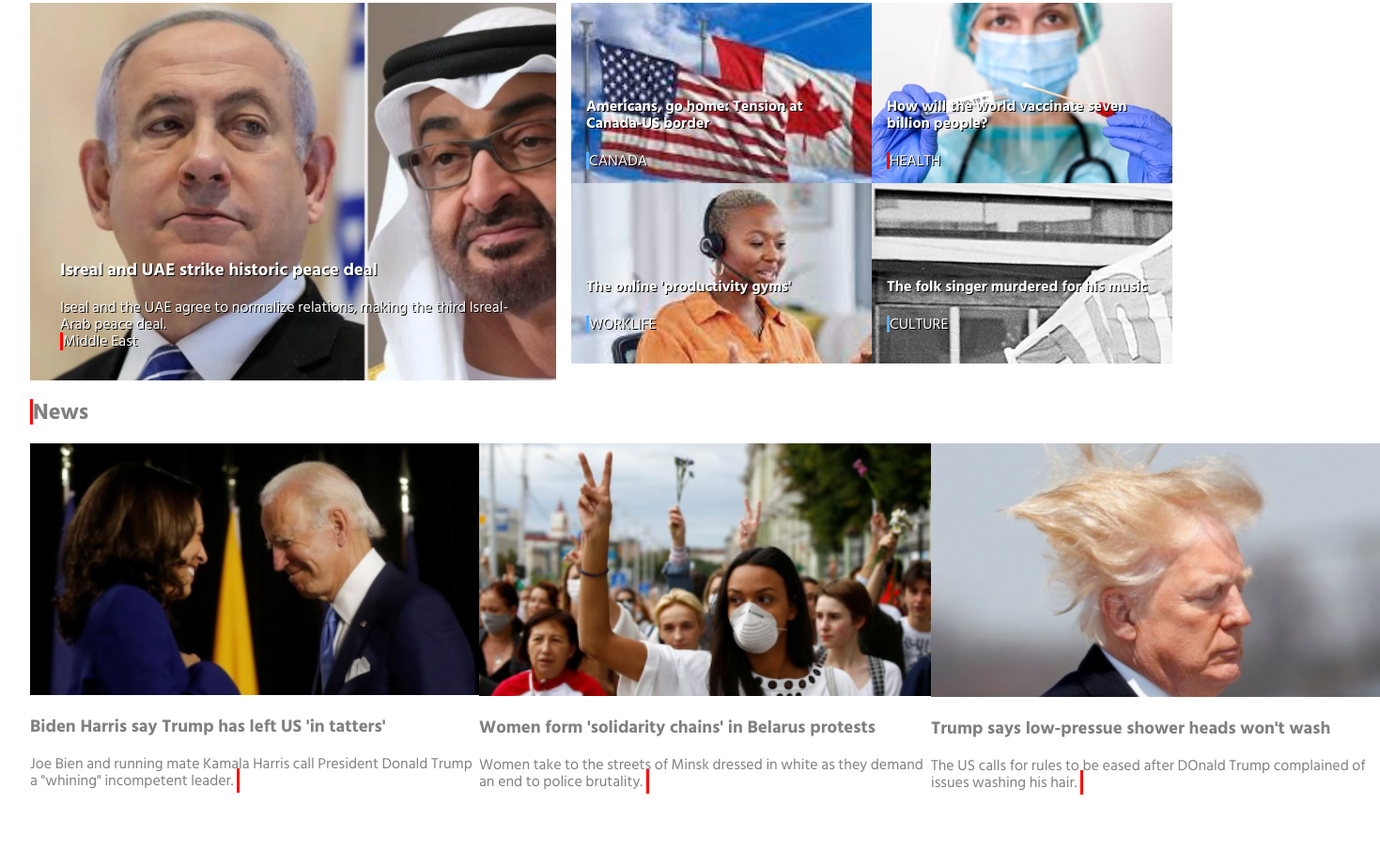
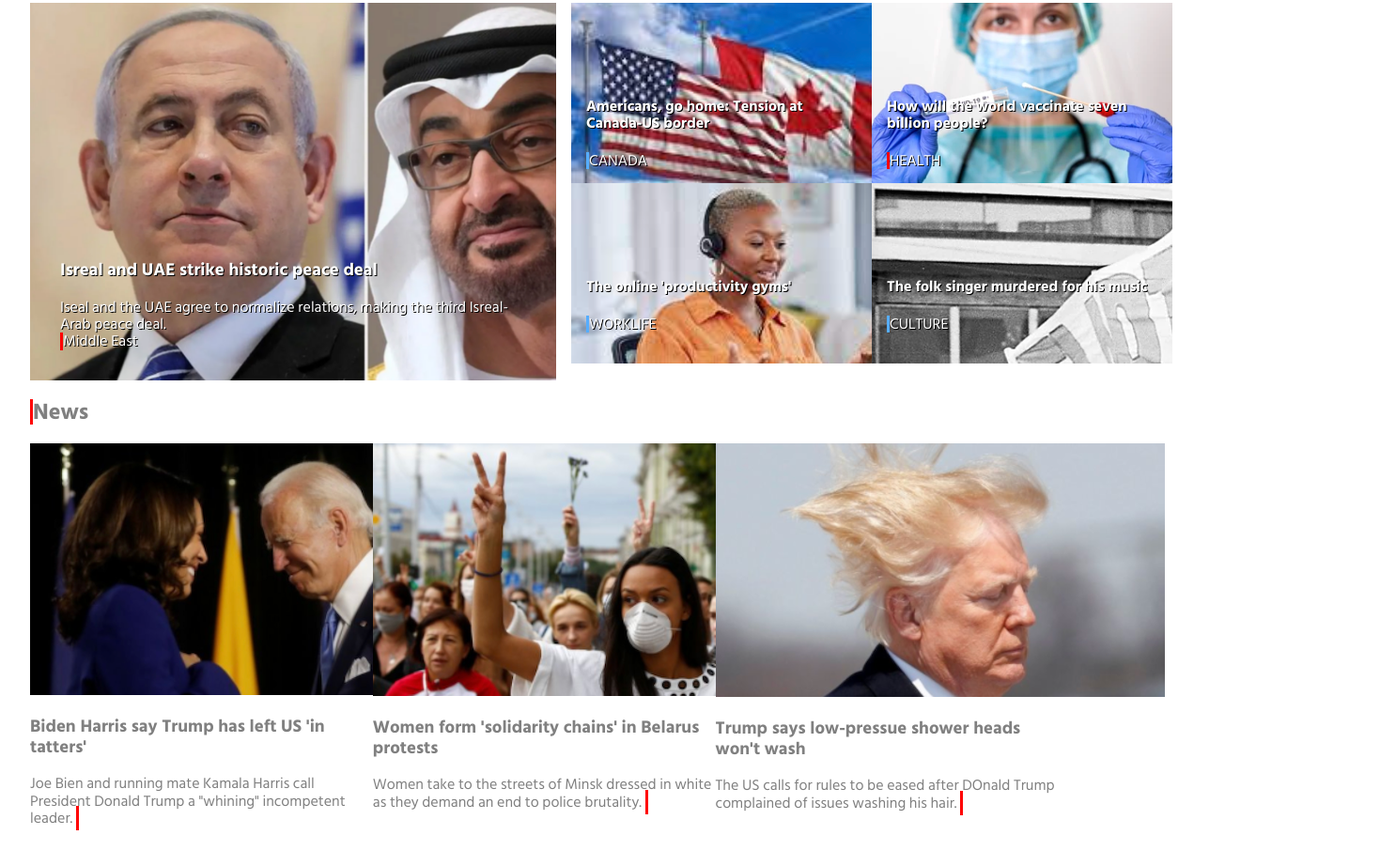
Before and after one commit to BeKind-Rewind/BBC, a plain HTML site: page index.html in a window 1280 px wide. Shown: the part 192-1114 px from the top of the page at 94% size, 1469 px wide, since content can reach past the window. Drawn offline with Linux system fonts and the light colour scheme.

Commit message:
adjusted width sizing

```diff
--- a/css/style.css
+++ b/css/style.css
@@ -154,3 +154,7 @@ a {
 .block {
   display: block;
 }
+
+.thirty {
+  width: 30%;
+}
--- a/index.html
+++ b/index.html
@@ -18,8 +18,6 @@
 	</head>
 	<body>
 		<nav>
-
-
 			<ul class="flex">
 				<li><img src="/assets/BBC.png" alt="BBC logo"></li>
 				<li class="flex">
@@ -86,19 +84,19 @@
 			<section>
 				<h2 class="left_flare_red">News</h2>
 				<section class="flex">
-					<section>
+					<section class="thirty">
 						<img src="/assets/biden.png" alt="Biden and Harris smiling to each other on stage">
 						<h3>Biden Harris say Trump has left US 'in tatters'</h3>
 						<span>Joe Bien and running mate Kamala Harris call President Donald Trump a "whining" incompetent leader.</span>
 						<a href="" class="left_flare_red">US ELECTION 2020</a>
 					</section>
-					<section>
+					<section class="thirty">
 						<img src="/assets/peace.png" alt="Female protestors wearing masks, gathered inthe street, holding up two-fingers in 'peace-signs'">
 						<h3>Women form 'solidarity chains' in Belarus protests</h3>
 						<span>Women take to the streets of Minsk dressed in white as they demand an end to police brutality.</span>
 						<a href="" class="left_flare_red">EUROPE</a>
 					</section>
-					<section>
+					<section class="thirty">
 						<img src="/assets/trump.png" alt="Headshot of Donald Trump with his hair blowing all around in the wind">
 						<h3>Trump says low-pressue shower heads won't wash</h3>
 						<span>The US calls for rules to be eased after DOnald Trump complained of issues washing his hair.</span>
```
